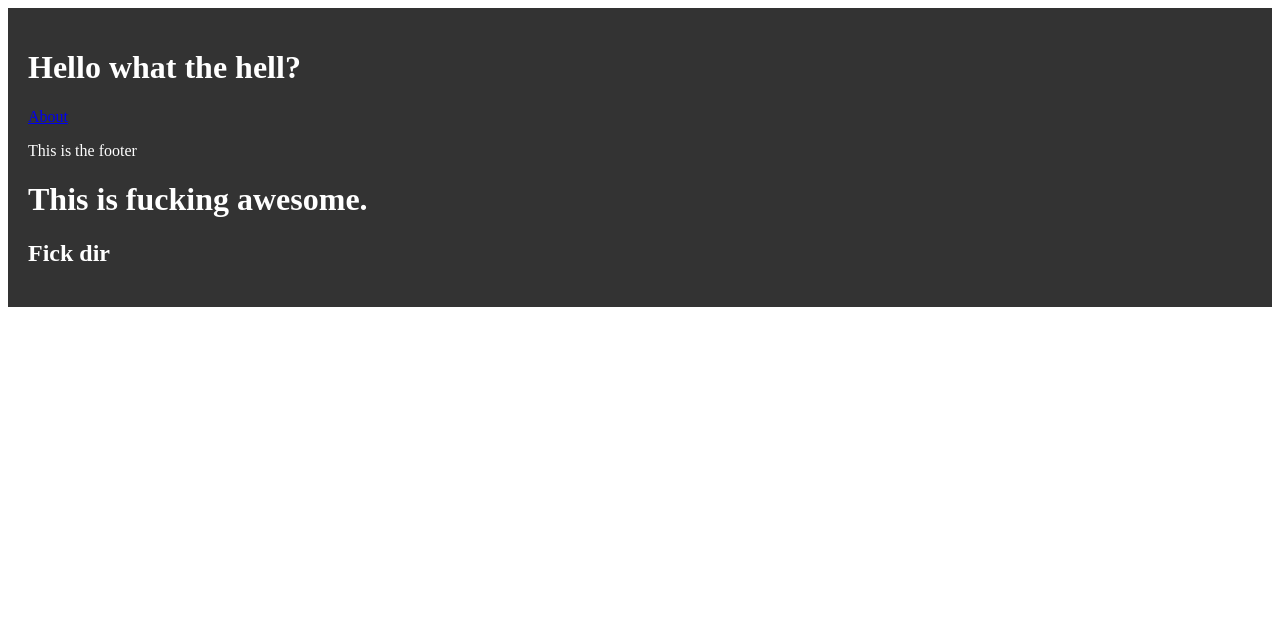
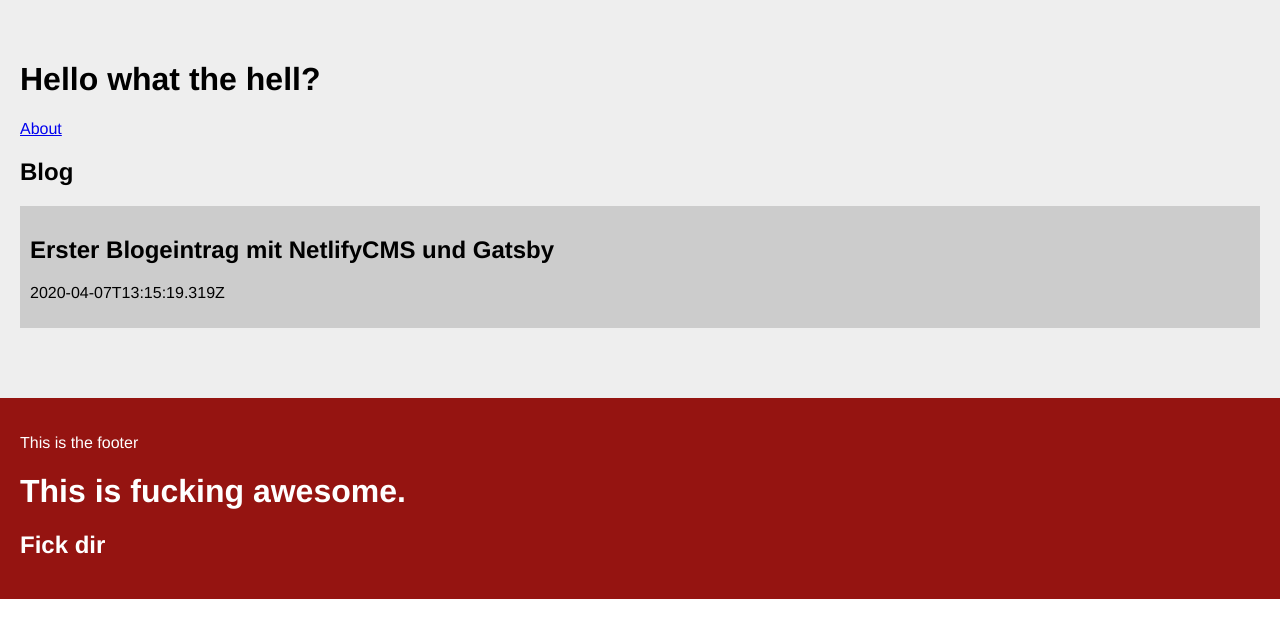
Before and after one commit to schlaxel/redfoxes, a Gatsby site: page / in a window 1280 px wide. Built offline with nearby package versions, Linux system fonts and the light colour scheme; Gatsby itself is replaced by a stand-in of ours.

Commit message:
Added netlify cms on the frontend

```diff
--- a/gatsby-config.js
+++ b/gatsby-config.js
@@ -12,6 +12,14 @@ module.exports = {
   },
   plugins: [
     'gatsby-plugin-styled-components',
-    'gatsby-plugin-netlify-cms'
+    'gatsby-plugin-netlify-cms',
+    {
+      resolve: `gatsby-source-filesystem`,
+      options: {
+        name: `markdown-pages`,
+        path: `${__dirname}/_posts/blog`,
+      },
+    },
+    `gatsby-transformer-remark`,
   ]
 }
--- a/src/components/footer.js
+++ b/src/components/footer.js
@@ -1,5 +1,15 @@
 import React from 'react';
 import { graphql, useStaticQuery } from 'gatsby';
+import styled from 'styled-components';
+
+const FooterElem = styled.footer`
+    margin-top: 50px;
+    background: #951411;
+    width: 100%;
+    padding: 20px;
+    box-sizing: border-box;
+    color: #fff;
+`
 
 const Footer = () => {
     const data = useStaticQuery(graphql`
@@ -12,11 +22,11 @@ const Footer = () => {
         }
     `)
     return (
-    <footer>
+    <FooterElem>
         <p>This is the footer</p>
         <h1>{ data.site.siteMetadata.title }</h1>
         <h2>{ data.site.siteMetadata.test }</h2>
-    </footer>
+    </FooterElem>
     )
 };
 
--- a/src/pages/index.js
+++ b/src/pages/index.js
@@ -1,22 +1,70 @@
 import React from "react";
 import { Link } from 'gatsby';
+import { graphql, useStaticQuery } from 'gatsby';
 import Footer from '../components/footer';
-import styled from 'styled-components'
+import styled, { createGlobalStyle } from 'styled-components';
+
+const GlobalStyle = createGlobalStyle`
+  body {
+    margin: 0;
+    padding: 0;
+  }
+`
 
 const Wrap = styled.div`
-    background: #333;
+    width: 100%;
+    height: 100%;
+    background: #eee;
+    margin: 0;
+    padding-top: 20px;
+    box-sizing: border-box;
+    font-family: 'Helvetica';
+`
+const Content = styled.div`
     padding: 20px;
-    margin: 0;
     box-sizing: border-box;
-    color: #fff;
+`
+const BlogEntry = styled.section`
+    background: #ccc;
+    padding: 10px;
+    box-sizing: border-box;
 `
 
-const IndexPage = () => (
-    <Wrap>
-        <h1>Hello what the hell?</h1>
-        <Link to="/about">About</Link>
-        <Footer />
-    </Wrap>
-);
+const IndexPage = () => {
+    const data = useStaticQuery(graphql`
+        query {
+            allMarkdownRemark {
+                edges {
+                    node {
+                        frontmatter {title date layout rating thumbnail}
+                        html
+                    }
+                }
+            }
+        }`
+    );
+
+    return (
+        <Wrap>
+            <GlobalStyle />
+            <Content>
+                <h1>Hello what the hell?</h1>
+                <Link to="/about">About</Link>
+                <h2>Blog</h2>
+                {
+                    data.allMarkdownRemark.edges.map((edge) => {
+                        return (
+                            <BlogEntry>
+                                <h1>{edge.node.frontmatter.title}</h1>
+                                <p>{edge.node.frontmatter.date}</p>
+                            </BlogEntry>
+                        )
+                    })
+                }
+            </Content>
+            <Footer />
+        </Wrap>
+    )
+};
 
 export default IndexPage;
```
Also changed, not shown: package.json (+5 -2 lines), 1 other file.
